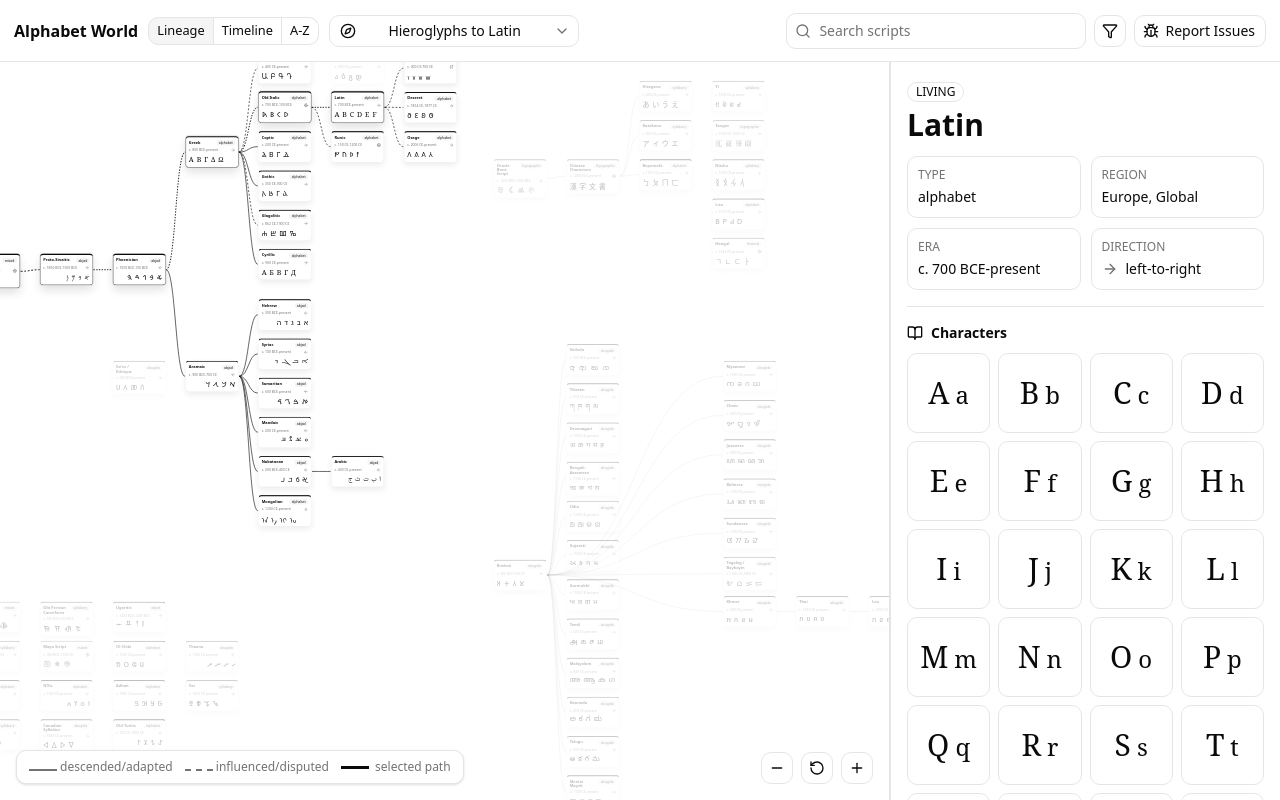
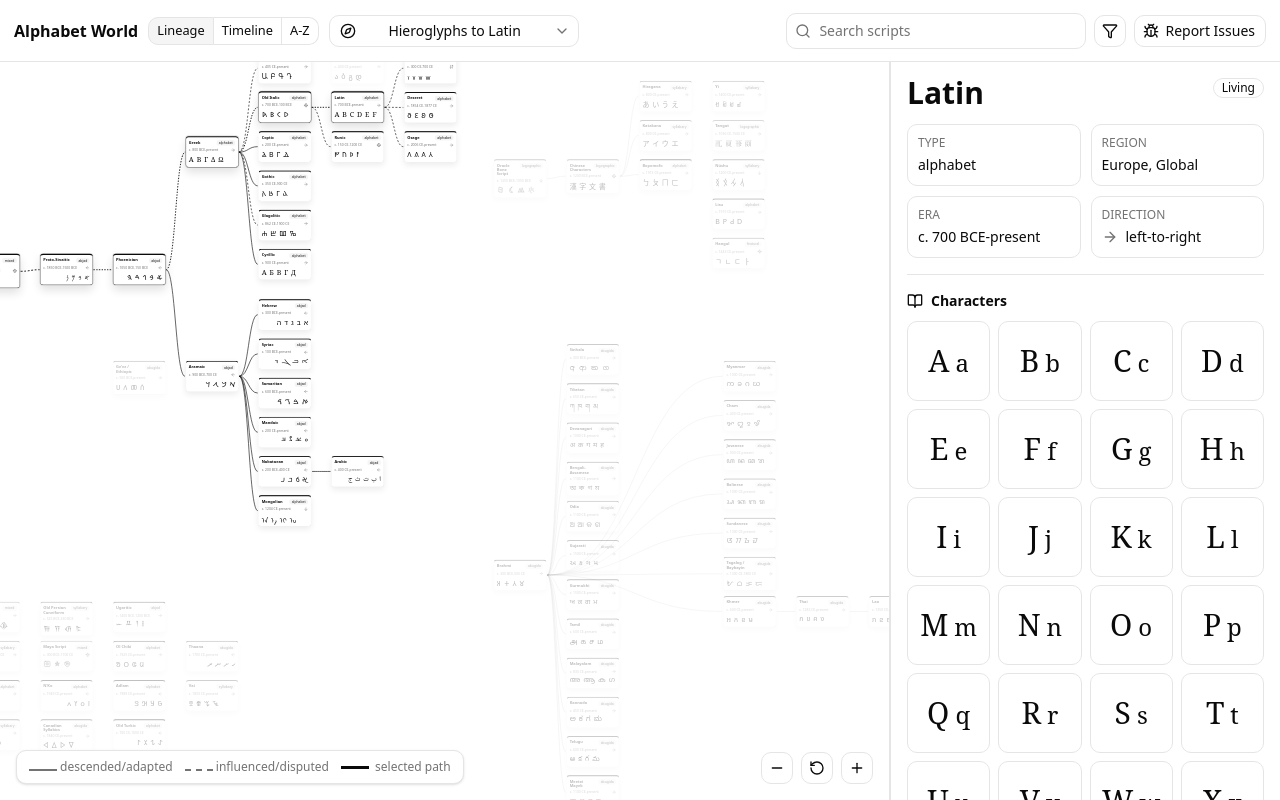
Before and after one commit to sichengchen/world-of-scripts, a React (Vite) app: page / in a window 1280 px wide. Built offline with nearby package versions, Linux system fonts and the light colour scheme; a web font is replaced by a local one.

Commit message:
fix: align script status with title

```diff
--- a/src/App.tsx
+++ b/src/App.tsx
@@ -625,9 +625,11 @@ function Inspector({
       <ScrollArea className="h-full">
       <div className="flex flex-col gap-4 p-4">
       <div className="flex items-start justify-between gap-3">
-        <div>
-          <Badge variant="outline" className="mb-2 uppercase">{script.status}</Badge>
-          <h1 className="text-3xl font-semibold leading-none">{script.name}</h1>
+        <div className="min-w-0 flex-1">
+          <div className="flex items-start justify-between gap-3">
+            <h1 className="min-w-0 text-3xl font-semibold leading-none">{script.name}</h1>
+            <Badge variant="outline" className="shrink-0">{capitalize(script.status)}</Badge>
+          </div>
           {script.nativeName && <p className="script-native mt-2 text-lg text-muted-foreground" lang={scriptText.lang}>{script.nativeName}</p>}
         </div>
         <Button className="hidden max-[820px]:inline-flex" variant="outline" size="icon" aria-label="Close inspector" onClick={onClose}>
```
